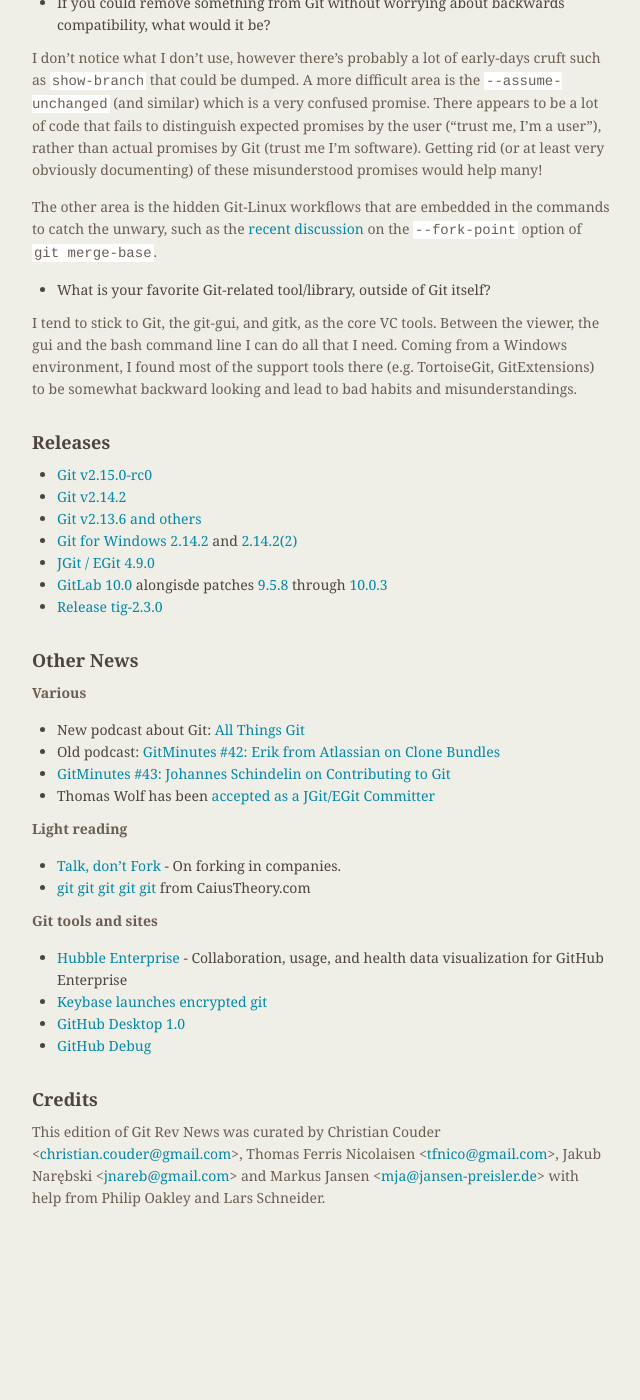
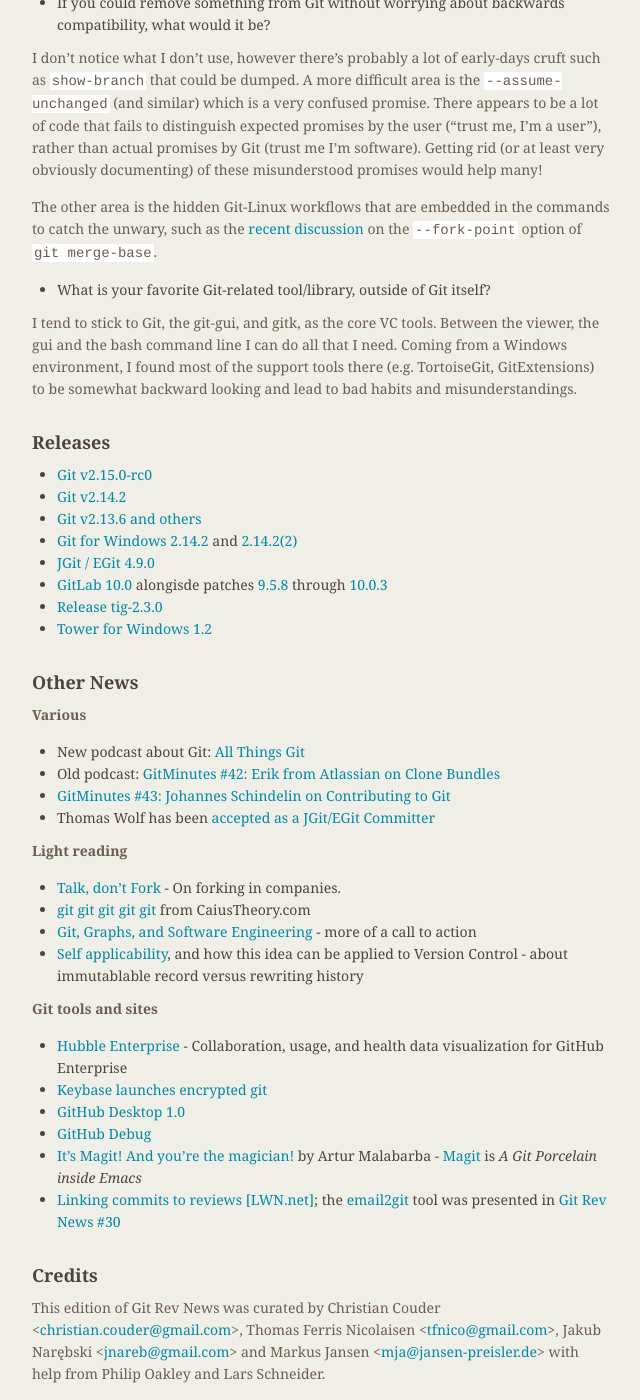
Before and after one commit to git/git.github.io, a Jekyll site: the page built from rev_news/drafts/edition-32.md, in a window 1280 px wide and 1400 px high, scrolled down 6441 px. Shown: the whole window, without its empty margins (472-1112 px from the left). Built offline with Jekyll 4.4.1, drawn with Linux system fonts in a browser that asks for light colours; before the commit the page ends 7665 px from its top, so only the background shows below that.

Commit message:
rn-32: a few more releases and links

```diff
--- a/rev_news/drafts/edition-32.md
+++ b/rev_news/drafts/edition-32.md
@@ -392,6 +392,7 @@
 * [JGit / EGit 4.9.0](http://dev.eclipse.org/mhonarc/lists/jgit-dev/msg03430.html)
 * [GitLab 10.0](https://about.gitlab.com/2017/09/22/gitlab-10-0-released/) alongisde patches [9.5.8](https://about.gitlab.com/2017/10/04/gitlab-9-dot-5-dot-8-released/) through [10.0.3](https://about.gitlab.com/2017/10/05/gitlab-10-dot-0-dot-3-released/)
 * [Release tig-2.3.0](https://github.com/jonas/tig/releases/tag/tig-2.3.0)
+* [Tower for Windows 1.2](https://www.git-tower.com/blog/tower-win-1-2)
 
 ## Other News
 
@@ -406,6 +407,8 @@
 
 * [Talk, don't Fork](https://medium.com/@larsxschneider/talk-dont-fork-743a1253b8d5) - On forking in companies.
 * [git git git git git](http://caiustheory.com/git-git-git-git-git/) from CaiusTheory.com
+* [Git, Graphs, and Software Engineering](http://third-bit.com/2017/09/30/git-graphs-and-engineering.html) - more of a call to action
+* [Self applicability](http://www.expressionsofchange.org/self-applicability/), and how this idea can be applied to Version Control - about immutablable record versus rewriting history
 
 __Git tools and sites__
 
@@ -413,6 +416,8 @@
 * [Keybase launches encrypted git](https://keybase.io/blog/encrypted-git-for-everyone)
 * [GitHub Desktop 1.0](https://github.com/blog/2437-announcing-github-desktop-1-0)
 * [GitHub Debug](https://githubengineering.com/github-debug/)
+* [It’s Magit! And you’re the magician!](http://endlessparentheses.com/it-s-magit-and-you-re-the-magician.html) by Artur Malabarba - [Magit](https://magit.vc/) is _A Git Porcelain inside Emacs_
+* [Linking commits to reviews [LWN.net]](https://lwn.net/Articles/734018/); the [email2git](https://github.com/alexcourouble/email2git) tool was presented in [Git Rev News #30](https://git.github.io/rev_news/2017/08/16/edition-30/)
 
 ## Credits
 
```
